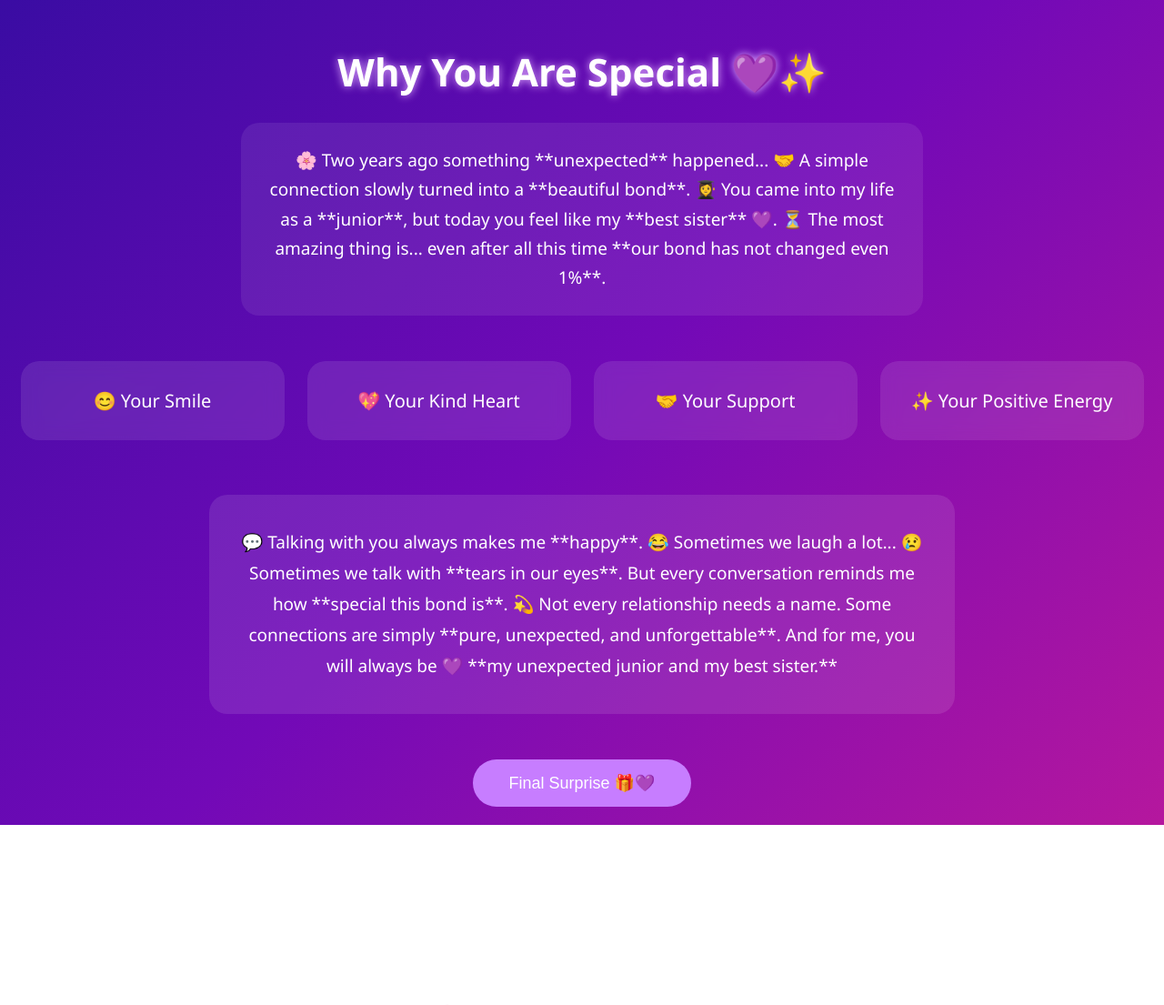
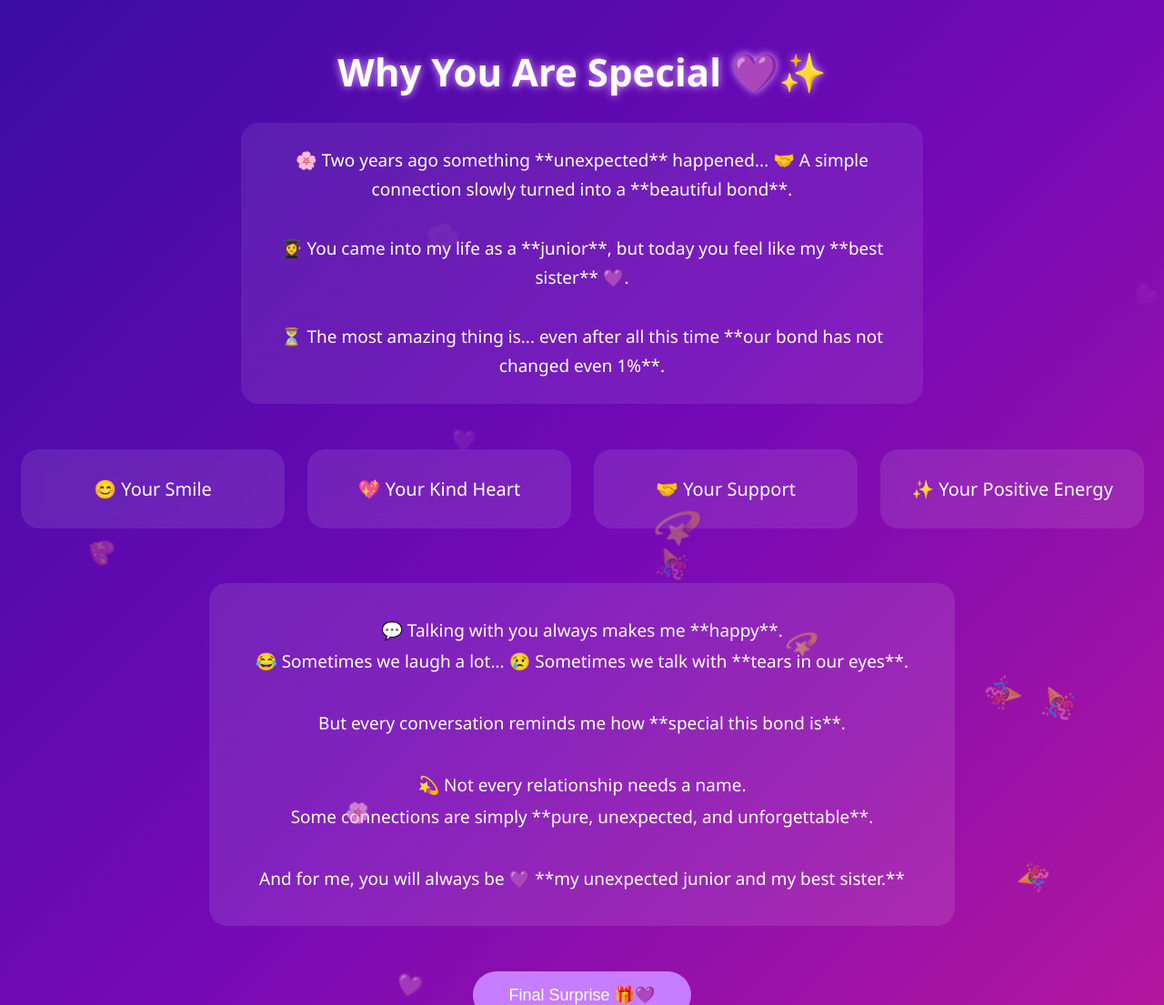
Before and after one commit to SelvaGeetha/ForMyDear, a plain HTML site: page page4.html in a window 1280 px wide. Shown: the top 1105 px of the page at 91% size. Before the commit the page ends 907 px from the top, so only its background shows below. Drawn offline with nearby package versions, Linux system fonts and the light colour scheme.

Commit message:
Update page4.html

```diff
--- a/page4.html
+++ b/page4.html
@@ -2,7 +2,7 @@
 <html>
 <head>
 <title>You Are Special</title>
-
+<script src="https://cdnjs.cloudflare.com/ajax/libs/gsap/3.12.2/gsap.min.js"></script>
 <style>
 
 body{
@@ -17,7 +17,6 @@
 }
 
 /* heading */
-
 h1{
   margin-top:30px;
   font-size:42px;
@@ -25,7 +24,6 @@
 }
 
 /* intro text */
-
 .intro{
   max-width:700px;
   margin:auto;
@@ -35,10 +33,11 @@
   background:rgba(255,255,255,0.08);
   padding:25px;
   border-radius:20px;
+  opacity:0;
+  transform:scale(0.5);
 }
 
 /* cards */
-
 .cards{
   display:flex;
   justify-content:center;
@@ -55,6 +54,9 @@
   backdrop-filter:blur(10px);
   transition:0.4s;
   font-size:20px;
+  cursor:pointer;
+  opacity:0;
+  transform:scale(0.5);
 }
 
 .card:hover{
@@ -63,7 +65,6 @@
 }
 
 /* message box */
-
 .message{
   max-width:750px;
   margin:auto;
@@ -73,10 +74,11 @@
   background:rgba(255,255,255,0.1);
   padding:35px;
   border-radius:20px;
+  opacity:0;
+  transform:scale(0.5);
 }
 
 /* button */
-
 button{
   margin-top:50px;
   padding:15px 40px;
@@ -96,34 +98,15 @@
 }
 
 /* floating emojis */
-
 .floating{
   position:fixed;
   font-size:28px;
-animation:floatUp linear infinite;
   opacity:0.8;
-}
-
-@keyframes floatUp{
-
-0%{
-transform:translateY(100vh) rotate(0deg);
-opacity:0;
-}
-
-30%{
-opacity:1;
-}
-
-100%{
-transform:translateY(-10vh) rotate(360deg);
-opacity:0;
-}
-
+  pointer-events:none;
+  user-select:none;
 }
 
 /* confetti */
-
 .confetti{
   position:fixed;
   width:10px;
@@ -148,48 +131,32 @@
 <h1>Why You Are Special 💜✨</h1>
 
 <div class="intro">
-
 🌸 Two years ago something **unexpected** happened...
-🤝 A simple connection slowly turned into a **beautiful bond**.
-
+🤝 A simple connection slowly turned into a **beautiful bond**.<br><br>
 👩‍🎓 You came into my life as a **junior**,
-but today you feel like my **best sister** 💜.
-
+but today you feel like my **best sister** 💜.<br><br>
 ⏳ The most amazing thing is...
 even after all this time **our bond has not changed even 1%**.
-
 </div>
 
 <div class="cards">
-
 <div class="card">😊 Your Smile</div>
-
 <div class="card">💖 Your Kind Heart</div>
-
 <div class="card">🤝 Your Support</div>
-
 <div class="card">✨ Your Positive Energy</div>
-
 </div>
 
 <div class="message">
-
-💬 Talking with you always makes me **happy**.
-
+💬 Talking with you always makes me **happy**.<br>
 😂 Sometimes we laugh a lot...
-😢 Sometimes we talk with **tears in our eyes**.
-
+😢 Sometimes we talk with **tears in our eyes**.<br><br>
 But every conversation reminds me
-how **special this bond is**.
-
-💫 Not every relationship needs a name.
-
+how **special this bond is**.<br><br>
+💫 Not every relationship needs a name.<br>
 Some connections are simply
-**pure, unexpected, and unforgettable**.
-
+**pure, unexpected, and unforgettable**.<br><br>
 And for me, you will always be
 💜 **my unexpected junior and my best sister.**
-
 </div>
 
 <button onclick="location.href='page5.html'">
@@ -197,56 +164,46 @@
 </button>
 
 <script>
+// GSAP popup animations
+gsap.to(".intro", {duration:1, opacity:1, scale:1, ease:"back.out(1.7)"});
+gsap.to(".card", {duration:1, opacity:1, scale:1, stagger:0.2, delay:0.5, ease:"back.out(1.7)"});
+gsap.to(".message", {duration:1, opacity:1, scale:1, delay:1, ease:"back.out(1.7)"});
 
-/* floating emoji background */
-
+// Floating emojis
 const emojis=["💜","✨","🌸","💖","💫","😊","🎉"];
-
 function createFloating(){
-
   const el=document.createElement("div");
   el.className="floating";
-
   el.innerHTML=emojis[Math.floor(Math.random()*emojis.length)];
-
   el.style.left=Math.random()*100+"vw";
   el.style.fontSize=(20+Math.random()*20)+"px";
-el.style.animationDuration=(6+Math.random()*8)+"s";
 
   document.body.appendChild(el);
 
-setTimeout(()=>{
-el.remove();
-},12000);
-
+  gsap.to(el,{
+    y:"-120vh",
+    rotation:Math.random()*720,
+    scale:Math.random()*0.5+0.75,
+    opacity:0,
+    duration:6 + Math.random()*4,
+    ease:"power1.out",
+    onComplete:()=> el.remove()
+  });
 }
-
 setInterval(createFloating,400);
 
-
-/* confetti blast */
-
+// Confetti blast
 function confettiBlast(){
-
   for(let i=0;i<80;i++){
-
     let conf=document.createElement("div");
     conf.className="confetti";
-
     conf.style.left=Math.random()*100+"vw";
     conf.style.background=`hsl(${Math.random()*360},100%,70%)`;
     conf.style.animationDuration=(2+Math.random()*3)+"s";
-
     document.body.appendChild(conf);
-
-setTimeout(()=>{
-conf.remove();
-},4000);
-
+    setTimeout(()=>{conf.remove();},4000);
   }
-
 }
-
 window.onload=confettiBlast;
 
 </script>
```
Lines whose indentation alone changed are shown as unchanged.
